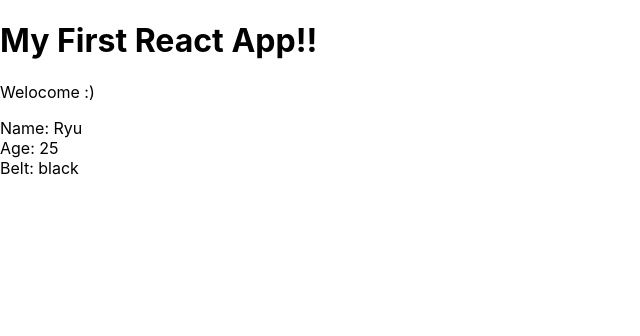
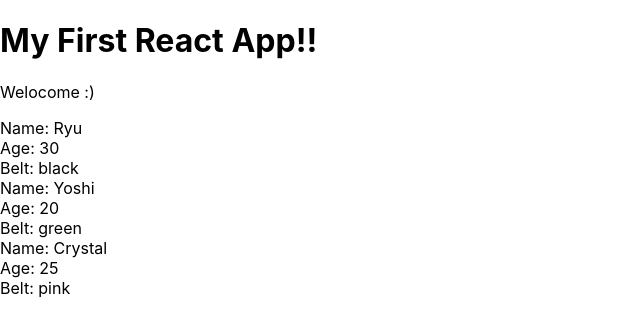
Before and after one commit to Yuto-M/study-react-tutorial-on-youtube, a React (Create React App) app in the folder myapp/: page / in a window 1280 px wide. Shown: the top 336 px of the page, without its empty margins (0-640 px from the left). Built offline with nearby package versions, Linux system fonts and the light colour scheme.

Commit message:
componentがarrayで作成される時、keyを設定する説明

```diff
--- a/myapp/src/App.js
+++ b/myapp/src/App.js
@@ -1,14 +1,23 @@
-import React from 'react';
+import React, { Component }from 'react';
 import Ninjas from './Ninjas';
 
-function App() {
+class App extends Component {
+  state = {
+    ninjas: [
+      {name: 'Ryu', age: 30, belt: 'black', id: 1},
+      {name: 'Yoshi', age: 20, belt: 'green', id: 2},
+      {name: 'Crystal', age: 25, belt: 'pink', id: 3},
+    ]
+  };
+  render() {
     return (
       <div className="App">
         <h1>My First React App!!</h1>
         <p>Welocome :)</p>
-      <Ninjas name="Ryu" age="25" belt="black"/>
+        <Ninjas ninjas={this.state.ninjas} />
       </div>
     );
   }
+}
 
 export default App;
--- a/myapp/src/Ninjas.js
+++ b/myapp/src/Ninjas.js
@@ -2,12 +2,19 @@ import React, { Component } from 'react';
 
 class Ninjas extends Component {
     render() {
-        const { name, age, belt } = this.props;
+        const { ninjas } = this.props;
+        const ninjaList = ninjas.map(ninja => {
+            return (
+                <div className="ninja" key={ninja.id}>
+                    <div>Name: {ninja.name}</div>
+                    <div>Age: {ninja.age}</div>
+                    <div>Belt: {ninja.belt}</div>
+                </div>
+            );
+        });
         return(
-            <div className="ninja">
-                <div>Name: { name }</div>
-                <div>Age: { age }</div>
-                <div>Belt: { belt }</div>
+            <div className="ninja-list">
+                {ninjaList}
             </div>
         );
     }
```
Also changed, not shown: 2 other files (tests, documents, lock files or other folders). Lines whose indentation alone changed are shown as unchanged.
